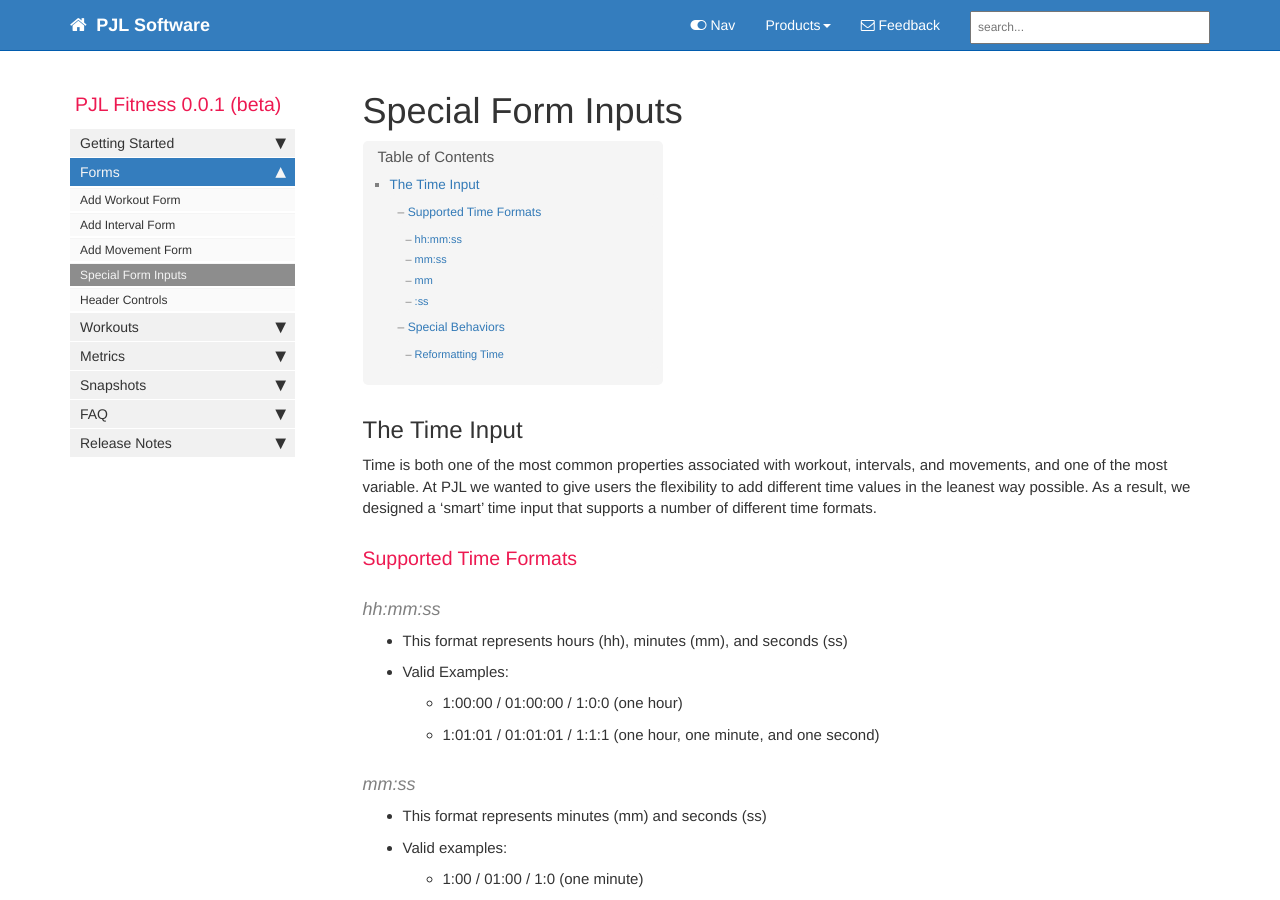
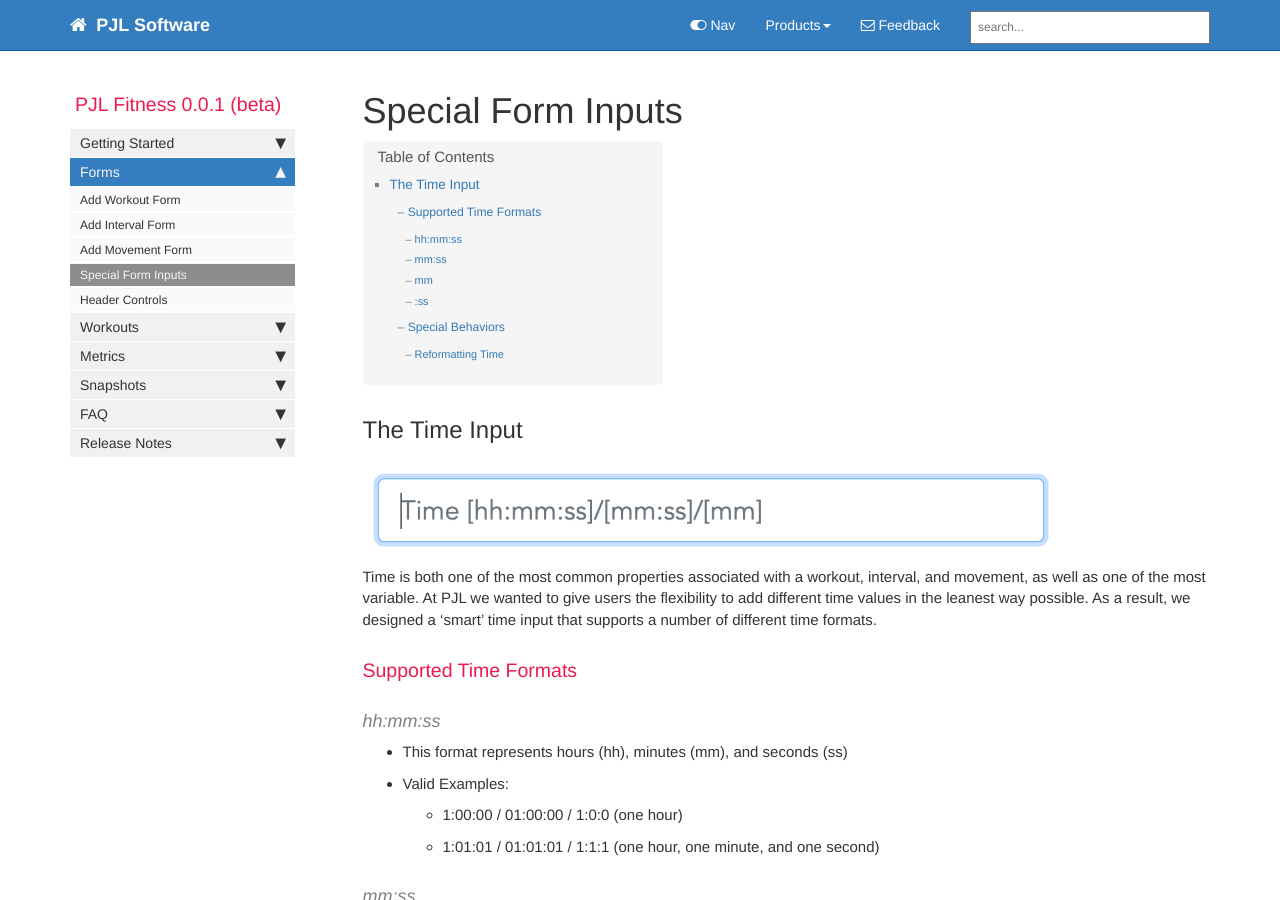
Before and after one commit to pjlinn/pjlinn.github.io, a Jekyll site: the page built from pages/pjl-fitness/pjl-fitness-special-form-inputs.md, in a window 1280 px wide and 900 px high. Built offline with Jekyll 4.4.1, drawn with Linux system fonts in a browser that asks for light colours; comment, search, counter and statistics services are not loaded.

Commit message:
add screen shot to time input

```diff
--- a/pages/pjl-fitness/pjl-fitness-special-form-inputs.md
+++ b/pages/pjl-fitness/pjl-fitness-special-form-inputs.md
@@ -9,7 +9,9 @@ folder: pjl-fitness
 
 ## The Time Input
 
-Time is both one of the most common properties associated with workout, intervals, and movements, and one of the most variable. At PJL we wanted to give users the flexibility to add different time values in the leanest way possible. As a result, we designed a ‘smart’ time input that supports a number of different time formats.
+![Image of Custom Time Input](images/pjl-fitness-time-text-input.png)
+
+Time is both one of the most common properties associated with a workout, interval, and movement, as well as one of the most variable. At PJL we wanted to give users the flexibility to add different time values in the leanest way possible. As a result, we designed a ‘smart’ time input that supports a number of different time formats.
 
 ### Supported Time Formats
 
```
Also changed, not shown: images/pjl-fitness-time-text-input.png (added).
